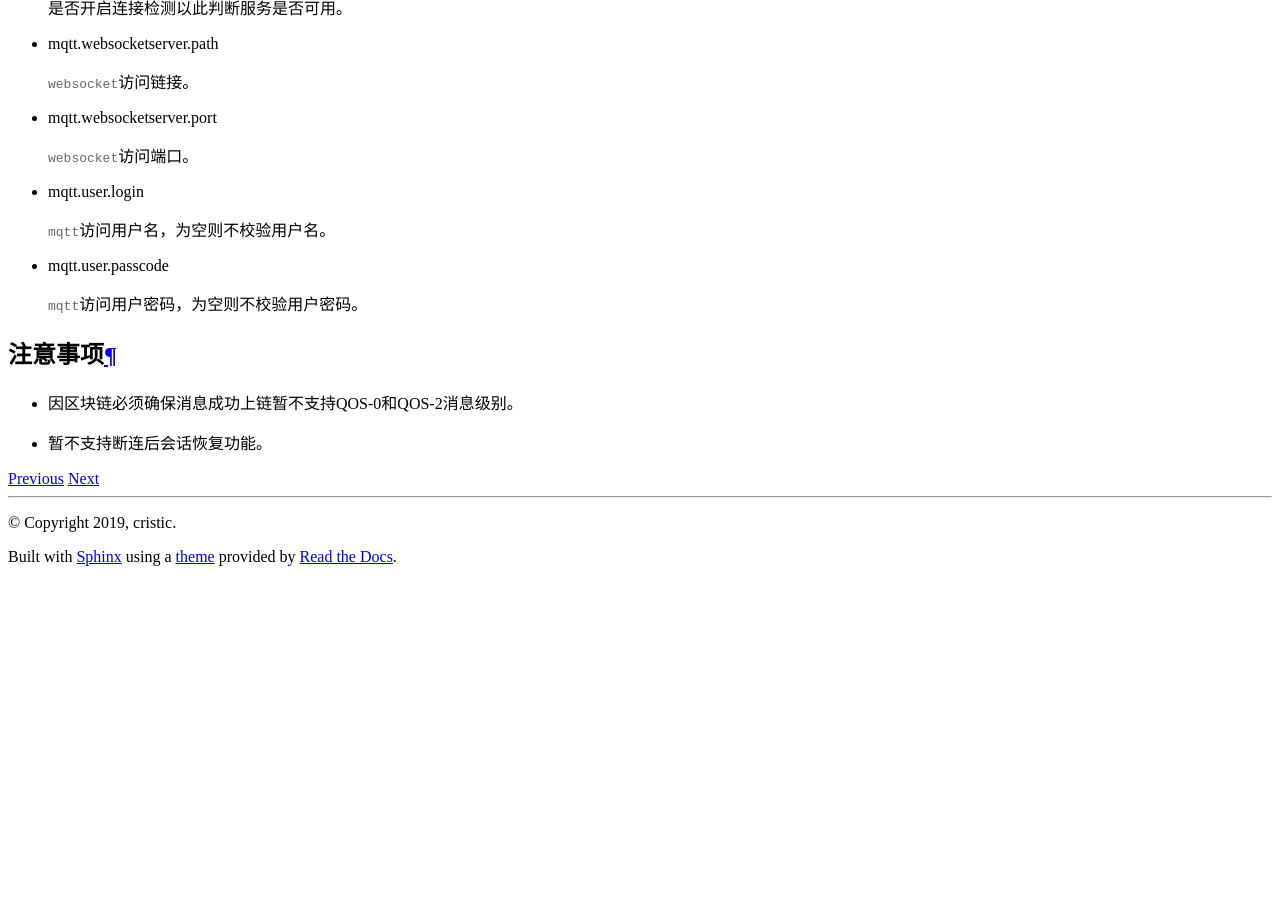
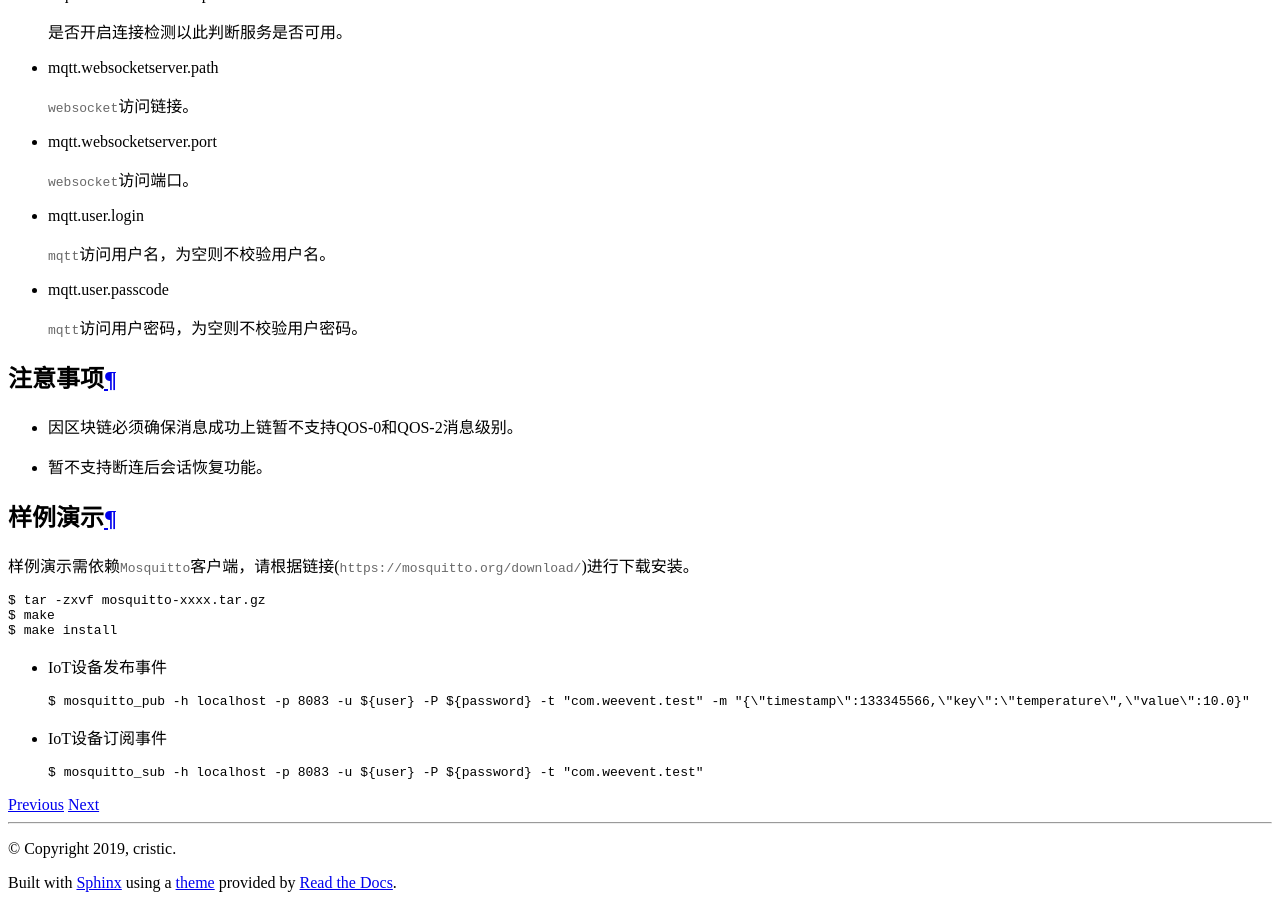
Before and after one commit to WeBankBlockchain/WeEvent-docs, a Sphinx documentation site: the page built from docs/protocal/mqtt.md, in a window 1280 px wide and 900 px high, scrolled down 1248 px. Built offline with Sphinx 7.4.7 and the Read the Docs theme 2.0.0, drawn with Linux system fonts in a browser that asks for light colours; before the commit the page ends 1822 px from its top, so only the background shows below that.

Commit message:
update mqtt.md

````diff
--- a/docs/protocal/mqtt.md
+++ b/docs/protocal/mqtt.md
@@ -56,3 +56,25 @@ mqtt.user.passcode=
 - 因区块链必须确保消息成功上链暂不支持QOS-0和QOS-2消息级别。
 
 - 暂不支持断连后会话恢复功能。
+
+### 样例演示
+
+样例演示需依赖`Mosquitto`客户端，请根据链接(`https://mosquitto.org/download/`)进行下载安装。
+
+```shell
+$ tar -zxvf mosquitto-xxxx.tar.gz
+$ make
+$ make install
+```
+
+- IoT设备发布事件
+
+  ```shell
+  $ mosquitto_pub -h localhost -p 8083 -u ${user} -P ${password} -t "com.weevent.test" -m "{\"timestamp\":133345566,\"key\":\"temperature\",\"value\":10.0}"
+  ```
+
+- IoT设备订阅事件
+
+  ```shell
+  $ mosquitto_sub -h localhost -p 8083 -u ${user} -P ${password} -t "com.weevent.test"
+  ```
````
